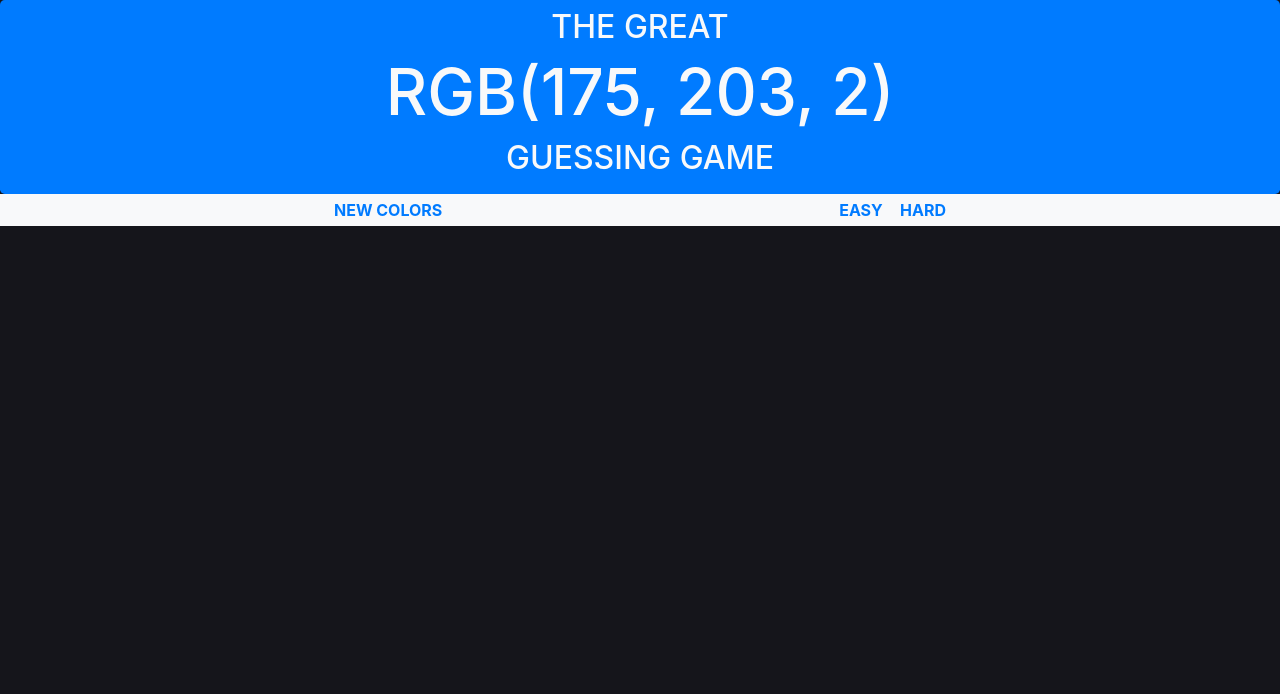
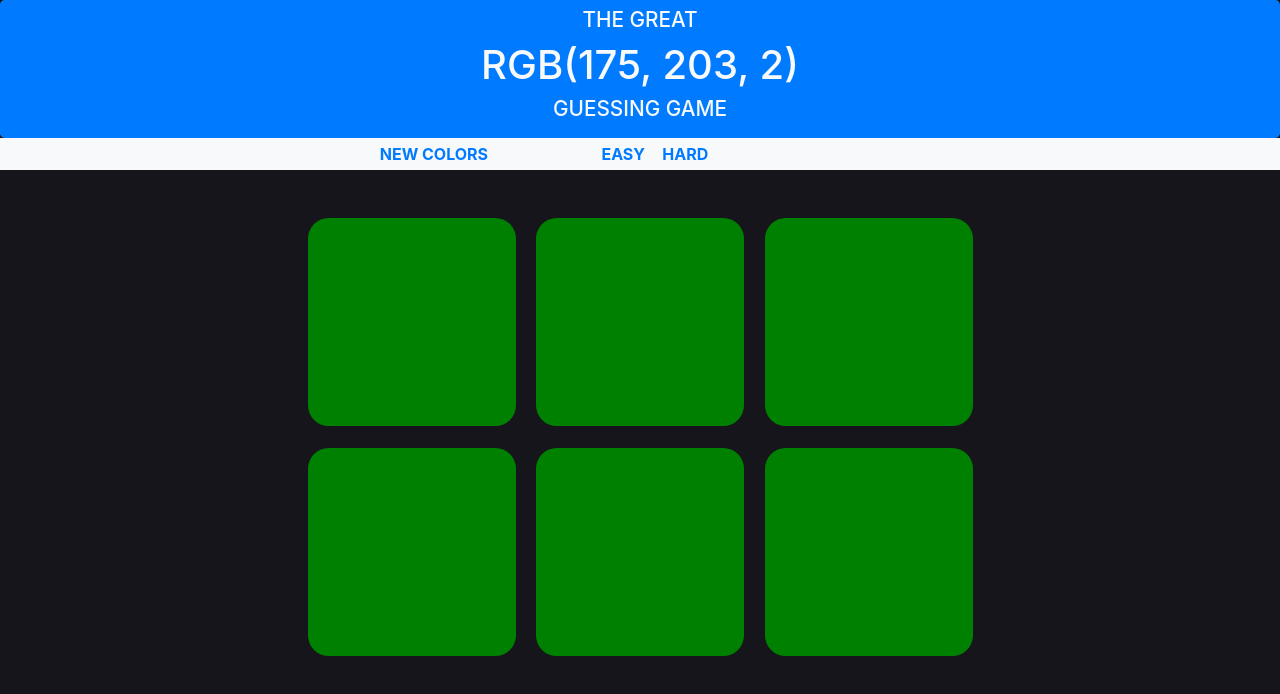
Before and after one commit to darco2018/color-game, a website built with webpack: page src/index.html in a window 1280 px wide. Built offline with nearby package versions, Linux system fonts and the light colour scheme; some packages are replaced by stand-ins of ours; files whose address does not match are found by name.

Commit message:
Do the squares

```diff
--- a/src/css/index.css
+++ b/src/css/index.css
@@ -3,11 +3,6 @@
 
 body {
   background: #15151b;
-}
-
-.h1,
-h1 {
-  font-size: 4rem;
 }
 
 .jumbotron {
@@ -41,3 +36,61 @@ a {
 .navlink {
   display: inline-block;
 }
+
+.squares-wrapper {
+  text-align: center;
+  padding: 1rem;
+  max-width: 930px;
+  margin: 0.5rem auto 0 auto;
+}
+
+.square {
+  background: green;
+  margin: 0.4rem;
+  border-radius: 10%;
+  width: 10rem;
+  height: 10rem;
+  display: inline-block;
+}
+
+.h1,
+h1 {
+  font-size: 1.8rem;
+}
+
+.h2,
+h2 {
+  font-size: 1rem;
+}
+
+@media (min-width: 620px) {
+  .square {
+    background: grey;
+    margin: 0.3rem;
+    width: 11rem;
+    height: 11rem;
+  }
+
+  .squares-wrapper {
+    padding-top: 2rem;
+  }
+}
+
+@media (min-width: 800px) {
+  .square {
+    background: green;
+    margin: 0.5rem;
+    width: 13rem;
+    height: 13rem;
+  }
+
+  .h1,
+  h1 {
+    font-size: 2.5rem;
+  }
+
+  .h2,
+  h2 {
+    font-size: 1.3rem;
+  }
+}
--- a/src/index.html
+++ b/src/index.html
@@ -41,9 +41,7 @@
               <li class="nav-item d-inline">
                 <a class="nav-link d-inline " href="#">NEW COLORS</a>
               </li>
-            </ul>
-          </div>
-          <div class="ml-5 pl-5">
+
             <ul class="navbar-nav d-inline ml-5 pl-5">
               <li class="nav-item d-inline">
                 <a class="nav-link d-inline" href="#">EASY</a>
@@ -60,7 +58,18 @@
     <!-- // [END header]-->
     <main>
       <!-- // [START content]  -->
-      <section class="content"></section>
+      <section class="content">
+        <div class="container-fluid">
+          <div class="squares-wrapper">
+            <div class="square"></div>
+            <div class="square"></div>
+            <div class="square"></div>
+            <div class="square"></div>
+            <div class="square"></div>
+            <div class="square"></div>
+        </div>
+        </div>
+      </section>
       <!-- // [END content]  -->
     </main>
 
```
